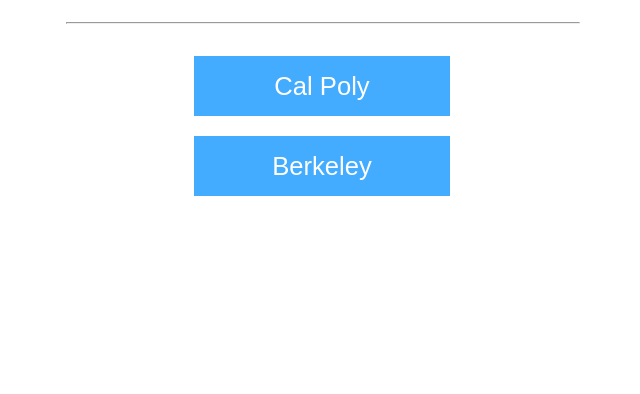
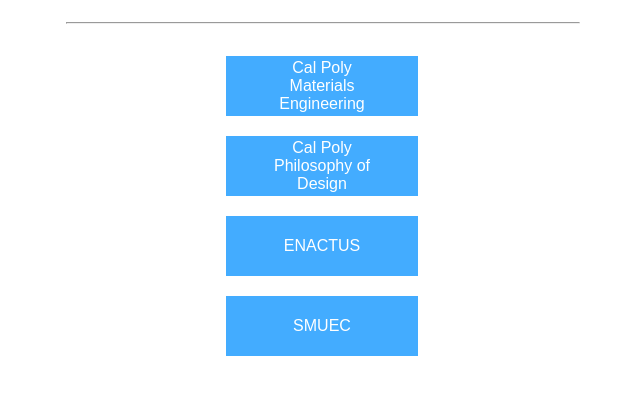
Before and after one commit to JamesBFletcher/wikiplan, a plain HTML site: page research.html in a window 1280 px wide. Shown: the part 138-532 px from the top of the page, without its empty margins (318-958 px from the left). Drawn offline with Linux system fonts and the light colour scheme.

Commit message:
added more research groups, different buttons

```diff
--- a/research.html
+++ b/research.html
@@ -16,10 +16,16 @@
     </div>
     <hr class="research-hr">
     <div class="button-container">
-      <button type="button" name="button">Cal Poly</button>
+      <button type="button" name="button" class="button-smalltext">Cal Poly Materials Engineering</button>
     </div>
     <div class="button-container">
-      <button type="button" name="button">Berkeley</button>
+      <button type="button" name="button" class="button-smalltext">Cal Poly Philosophy of Design</button>
+    </div>
+    <div class="button-container">
+      <button type="button" name="button" class="button-smalltext">ENACTUS</button>
+    </div>
+    <div class="button-container">
+      <button type="button" name="button" class="button-smalltext">SMUEC</button>
     </div>
   </div>
 </body>
--- a/styles.css
+++ b/styles.css
@@ -169,6 +169,10 @@
   margin-left: 30%;
 }
 
+.button-smalltext {
+  font-size: 1em;
+}
+
 /* Nice button code by Vincent Durand */
 button {
   background: #43acff;
@@ -183,13 +187,13 @@
   outline: none;
   margin-left: .3em;
   margin-right: .3em;
-  width: 10em;
+  width: 15%;
   /* border-radius: 5px; */
 }
 
 button:hover {
   background: #fff;
-  width: 10em;
+  width: 15%;
   color: #43acff;
 }
 
```
